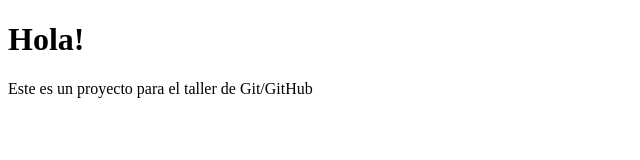
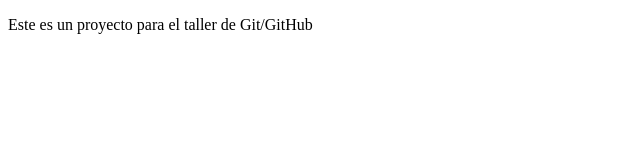
Before and after one commit to Zannisdf/taller-github, a plain HTML site: page index.html in a window 1280 px wide. Shown: the whole page, without its empty margins (0-640 px from the left). Drawn offline with Linux system fonts and the light colour scheme.

Commit message:
delete h1

```diff
--- a/index.html
+++ b/index.html
@@ -7,7 +7,6 @@
   <title>Document</title>
 </head>
 <body>
-  <h1>Hola!</h1>
   <p>Este es un proyecto para el taller de Git/GitHub</p>
 </body>
 </html>
```
